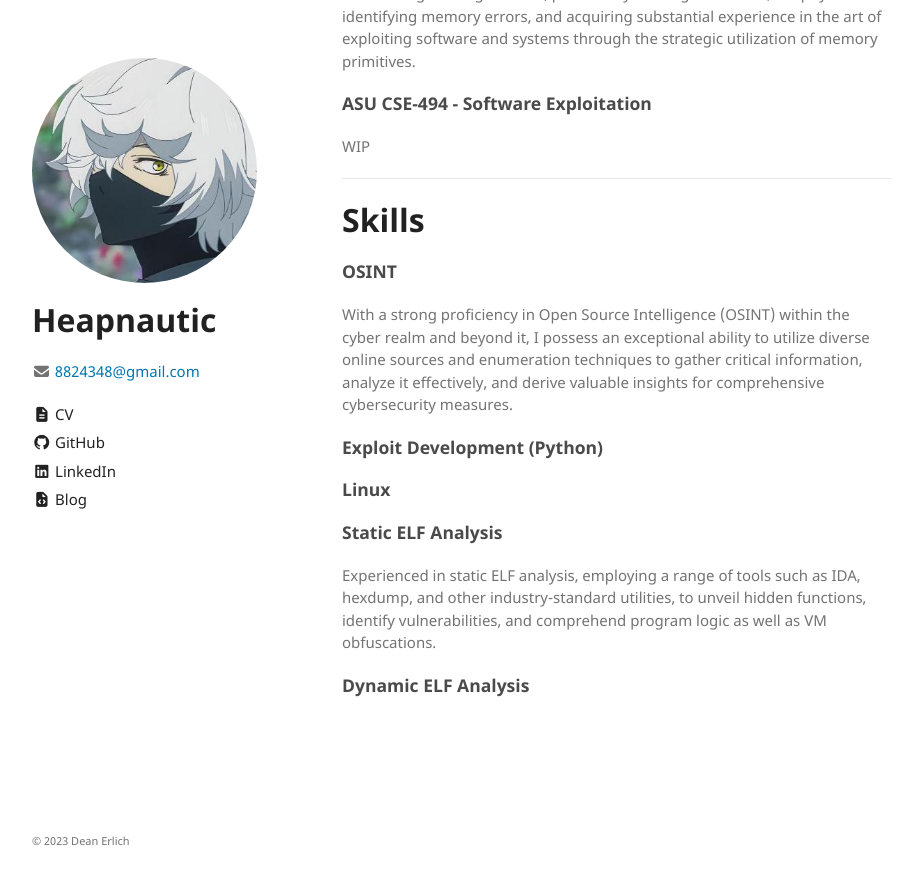
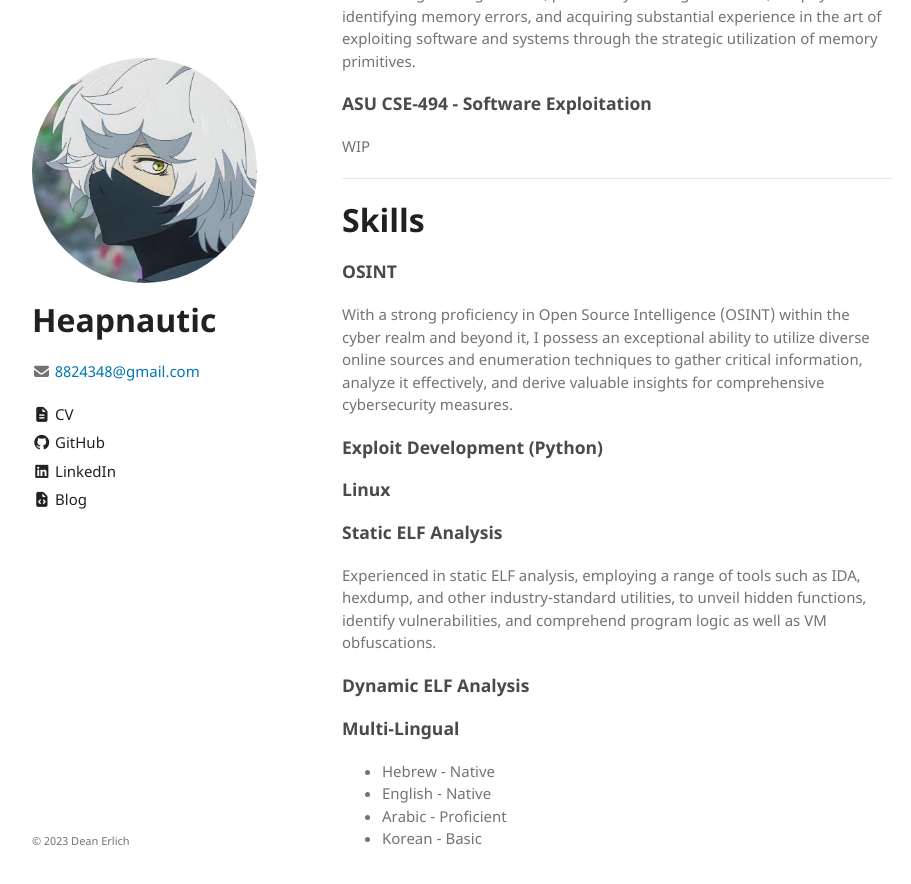
Before and after one commit to ninpwn/ninpwn.github.io, a Jekyll site: the page built from index.md, in a window 1280 px wide and 900 px high, scrolled down 763 px. Shown: the top 884 px of the window, without its empty margins (178-1089 px from the left). Built offline with Jekyll 4.4.1, drawn with Linux system fonts in a browser that asks for light colours; our own code applies the rules of GitHub Pages for plain Markdown files.

Commit message:
Update index.md

```diff
--- a/index.md
+++ b/index.md
@@ -40,3 +40,10 @@ With a strong proficiency in Open Source Intelligence (OSINT) within the cyber r
 Experienced in static ELF analysis, employing a range of tools such as IDA, hexdump, and other industry-standard utilities, to unveil hidden functions, identify vulnerabilities, and comprehend program logic as well as VM obfuscations.
 
 ### Dynamic ELF Analysis
+
+
+### Multi-Lingual
+- Hebrew - Native
+- English - Native
+- Arabic - Proficient
+- Korean - Basic
```
